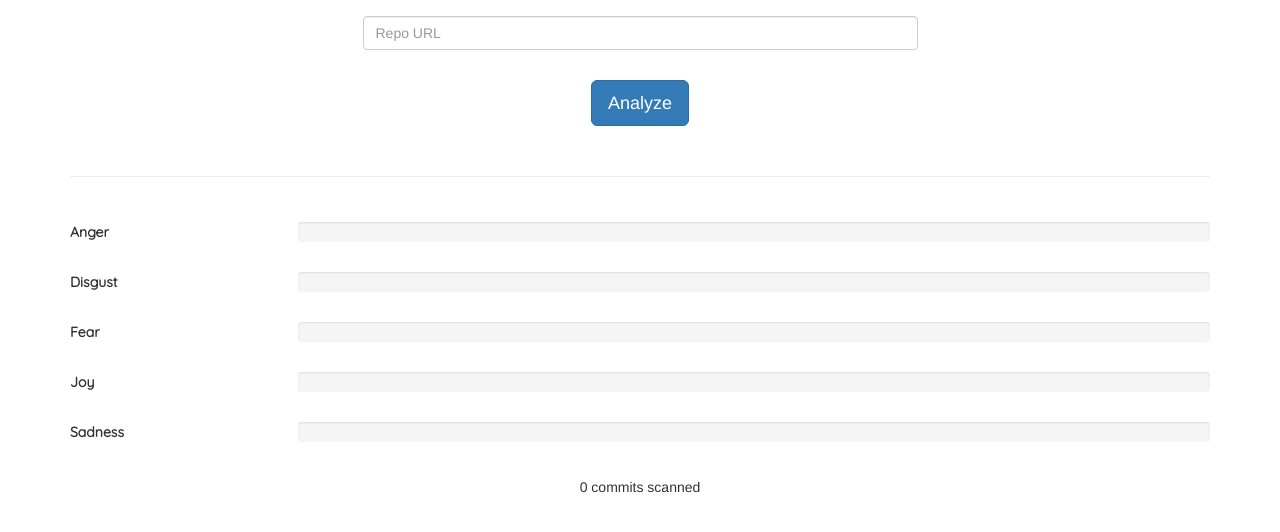
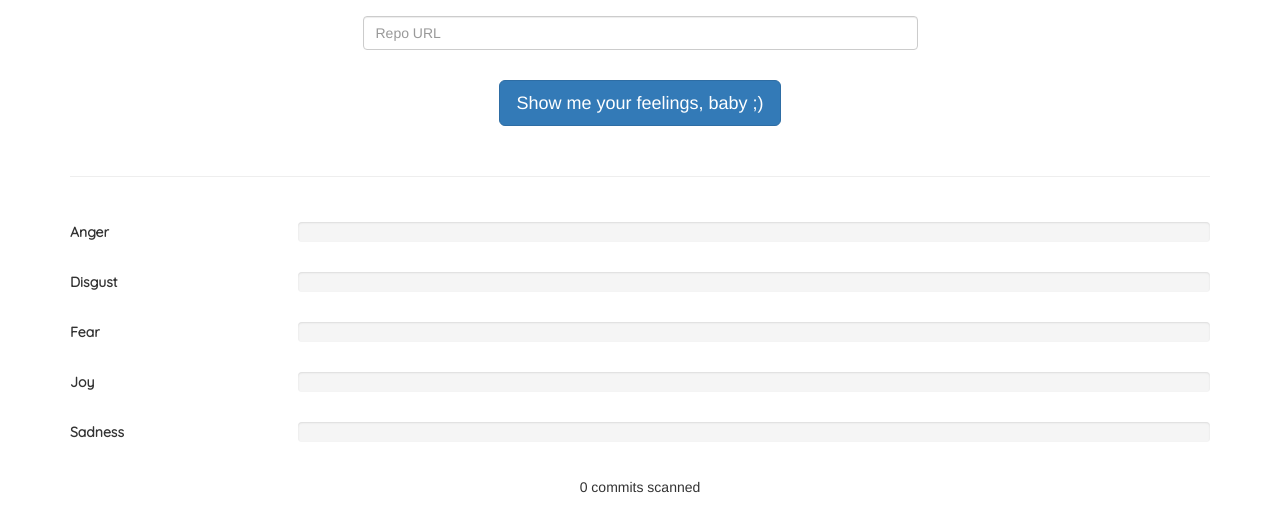
Before and after one commit to joanvila/feelinGit, a website: page public/index.html at #!/home in a window 1280 px wide. Shown: the part 156-688 px from the top of the page. Drawn offline with nearby package versions, Linux system fonts and the light colour scheme; some packages are replaced by stand-ins of ours.

Commit message:
Show me your feelings baby

```diff
--- a/public/templates/home.html
+++ b/public/templates/home.html
@@ -2,7 +2,7 @@
     <div class="row">
       <div class="col-xs-12 col-sm-8 col-sm-offset-2 col-md-6 col-md-offset-3">
         <input type="text" ng-model="inputData.url" class="form-control" id="repo_url" placeholder="Repo URL" style="margin-top: 30px">
-        <button ng-click="analyzeLink(inputData.url)" type="button" class="btn btn-primary btn-lg center-block" style="margin-top: 30px">Analyze</button>
+        <button ng-click="analyzeLink(inputData.url)" type="button" class="btn btn-primary btn-lg center-block" style="margin-top: 30px">Show me your feelings, baby ;)</button>
       </div>
     </div>
 
```
